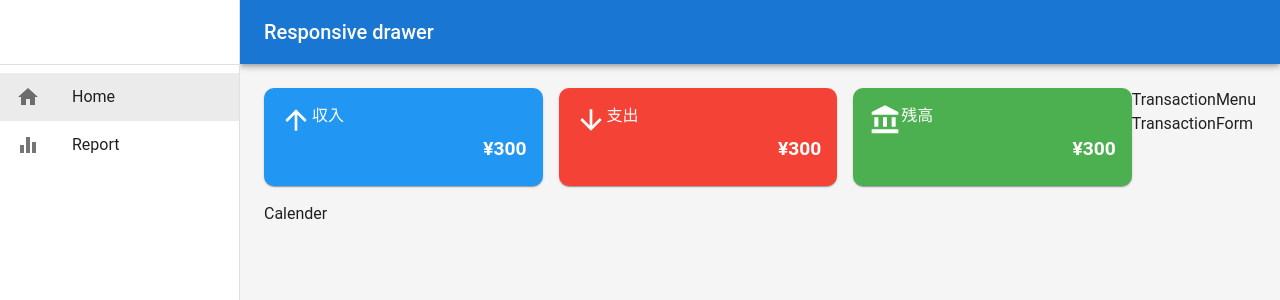
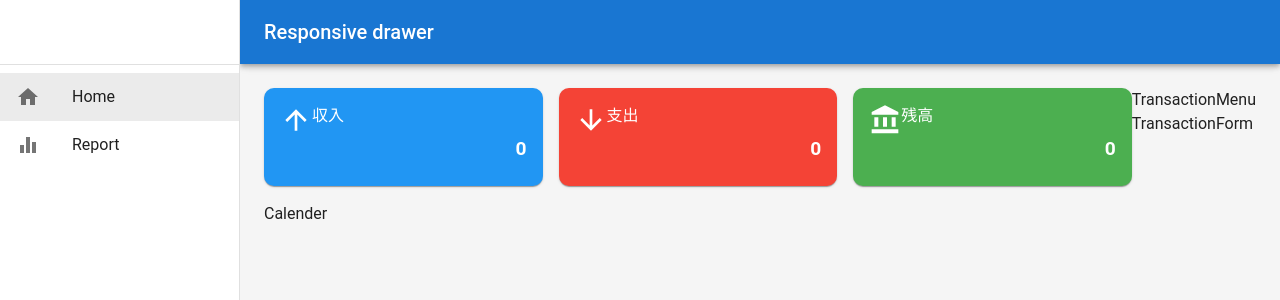
Before and after one commit to mori-tt/react_account-book, a React app: page / in a window 1280 px wide. Shown: the top 300 px of the page. Built offline with nearby package versions, Linux system fonts and the light colour scheme; no server answers; the database is empty; the HTML template or start-up script is replaced by a standard one.

Commit message:
Get only this month's transaction data and display calculated information

```diff
--- a/src/components/MonthlySummary.tsx
+++ b/src/components/MonthlySummary.tsx
@@ -3,6 +3,7 @@
 import ArrowDownwardIcon from "@mui/icons-material/ArrowDownward";
 import AccountBalanceIcon from "@mui/icons-material/AccountBalance";
 import { Transaction } from "../types";
+import { financeCalculations } from "../utils/financeCalculations";
 
 interface MonthlySummaryProps {
   monthlyTransactions: Transaction[];
@@ -10,6 +11,8 @@
 
 const MonthlySummary = ({ monthlyTransactions }: MonthlySummaryProps) => {
   console.log(monthlyTransactions);
+  const { income, expense, balance } = financeCalculations(monthlyTransactions);
+  // console.log(income, expense, balance);
   return (
     <Grid container spacing={{ xs: 1, sm: 2 }} mb={2}>
       {/* Income */}
@@ -36,7 +39,7 @@
                 fontSize: { xs: "0.8rem", sm: "1rem", md: "1.2rem" },
               }}
             >
-              ¥300
+              {income}
             </Typography>
           </CardContent>
         </Card>
@@ -65,7 +68,7 @@
                 fontSize: { xs: "0.8rem", sm: "1rem", md: "1.2rem" },
               }}
             >
-              ¥300
+              {expense}
             </Typography>
           </CardContent>
         </Card>
@@ -95,7 +98,7 @@
                 fontSize: { xs: "0.8rem", sm: "1rem", md: "1.2rem" },
               }}
             >
-              ¥300
+              {balance}
             </Typography>
           </CardContent>
         </Card>
--- a/src/types/index.ts
+++ b/src/types/index.ts
@@ -18,3 +18,9 @@
   type: TransactionType;
   category: IncomeCategory | ExpenseCategory;
 }
+
+export interface Balance {
+  income: number;
+  expense: number;
+  balance: number;
+}
--- /dev/null
+++ b/src/utils/financeCalculations.ts
@@ -0,0 +1,20 @@
+import { Balance, Transaction } from "../types";
+
+export function financeCalculations(transactions: Transaction[]): Balance {
+  return transactions.reduce(
+    (acc, transaction) => {
+      if (transaction.type == "income") {
+        acc.income += transaction.amount;
+      } else {
+        acc.expense += transaction.amount;
+      }
+      acc.balance = acc.income - acc.expense;
+      return acc;
+    },
+    {
+      income: 0,
+      expense: 0,
+      balance: 0,
+    }
+  );
+}
```
